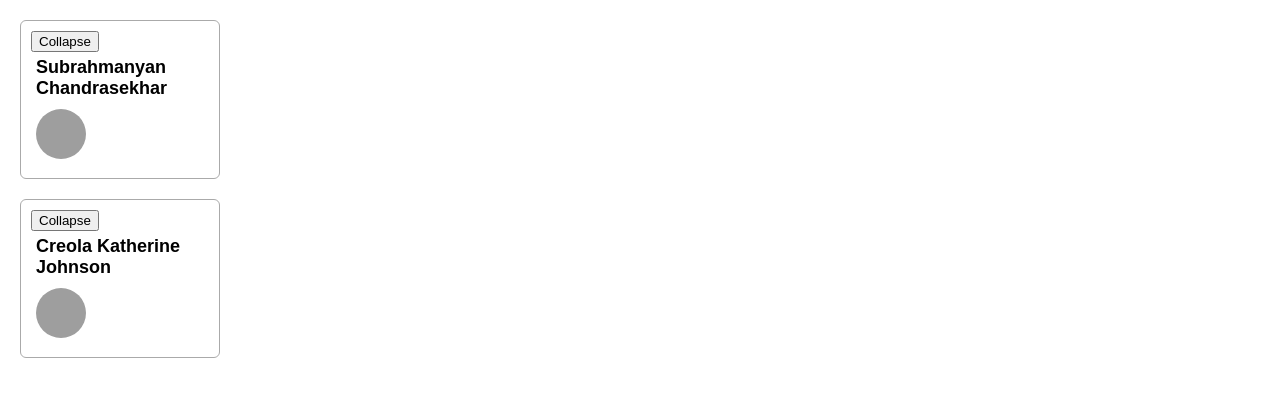
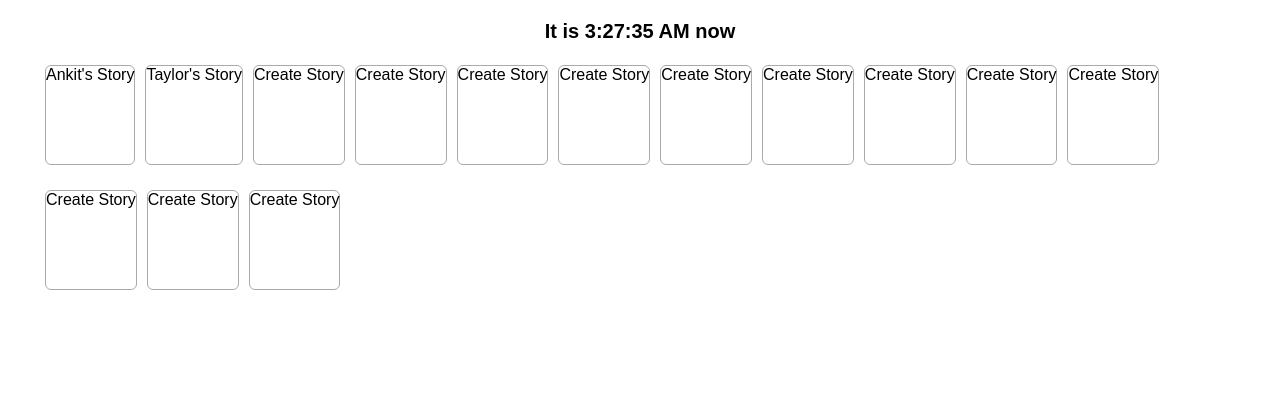
Before and after one commit to rasyidcode/react-examples, a React (Vite) app in the folder first-component/: page / in a window 1280 px wide. Shown: the top 396 px of the page. Built offline with nearby package versions, Linux system fonts and the light colour scheme; grey boxes are pictures that could not be loaded.

Commit message:
ongoing challenge #3 - keeping components pure

```diff
--- /dev/null
+++ b/first-component/src/components/Story.jsx
@@ -0,0 +1,39 @@
+import { useEffect, useState } from "react";
+import StoryTray from "./StoryTray";
+
+let initialStories = [
+  { id: 0, label: "Ankit's Story" },
+  { id: 1, label: "Taylor's Story" },
+];
+
+export default function Story() {
+  const [time, setTime] = useState(new Date());
+  // eslint-disable-next-line no-unused-vars
+  const [stories, setStories] = useState([...initialStories]);
+
+  useEffect(() => {
+    const id = setInterval(() => {
+      setTime(new Date());
+    }, 1000);
+    return () => clearInterval(id);
+  }, []);
+
+  // HACK: Prevent the memory from growing forefer while you read docs.
+  // We're breaking own rules here.
+  if (stories.length > 100) {
+    stories.length = 100;
+  }
+
+  return (
+    <div
+      style={{
+        width: "100%",
+        height: "100%",
+        textAlign: "center",
+      }}
+    >
+      <h2>It is {time.toLocaleTimeString()} now</h2>
+      <StoryTray stories={stories} />
+    </div>
+  );
+}
--- /dev/null
+++ b/first-component/src/components/StoryTray.jsx
@@ -0,0 +1,14 @@
+/* eslint-disable react/prop-types */
+export default function StoryTray({ stories }) {
+  stories.push({
+    id: "create",
+    label: "Create Story",
+  });
+  return (
+    <ul>
+      {stories.map((story) => (
+        <li key={story.id}>{story.label}</li>
+      ))}
+    </ul>
+  );
+}
--- a/first-component/src/index.css
+++ b/first-component/src/index.css
@@ -208,7 +208,7 @@
   color: #fff;
 } */
 
-.avatar {
+/* .avatar {
   margin: 5px;
   border-radius: 50%;
 }
@@ -224,4 +224,18 @@
 h1 {
   margin: 5px;
   font-size: 18px;
+} */
+ul {
+  margin: 0;
+  list-style-type: none;
 }
+
+li {
+  border: 1px solid #aaa;
+  border-radius: 6px;
+  float: left;
+  margin: 5px;
+  margin-bottom: 20px;
+  height: 70px;
+  height: 100px;
+}
--- a/first-component/src/main.jsx
+++ b/first-component/src/main.jsx
@@ -1,10 +1,10 @@
 import { StrictMode } from "react";
 import { createRoot } from "react-dom/client";
-import App from "./components/ProfileSection";
+import App from "./components/Story";
 import "./index.css";
 
 createRoot(document.getElementById("root")).render(
   <StrictMode>
-    <App time={new Date()} />
+    <App />
   </StrictMode>
 );
```
